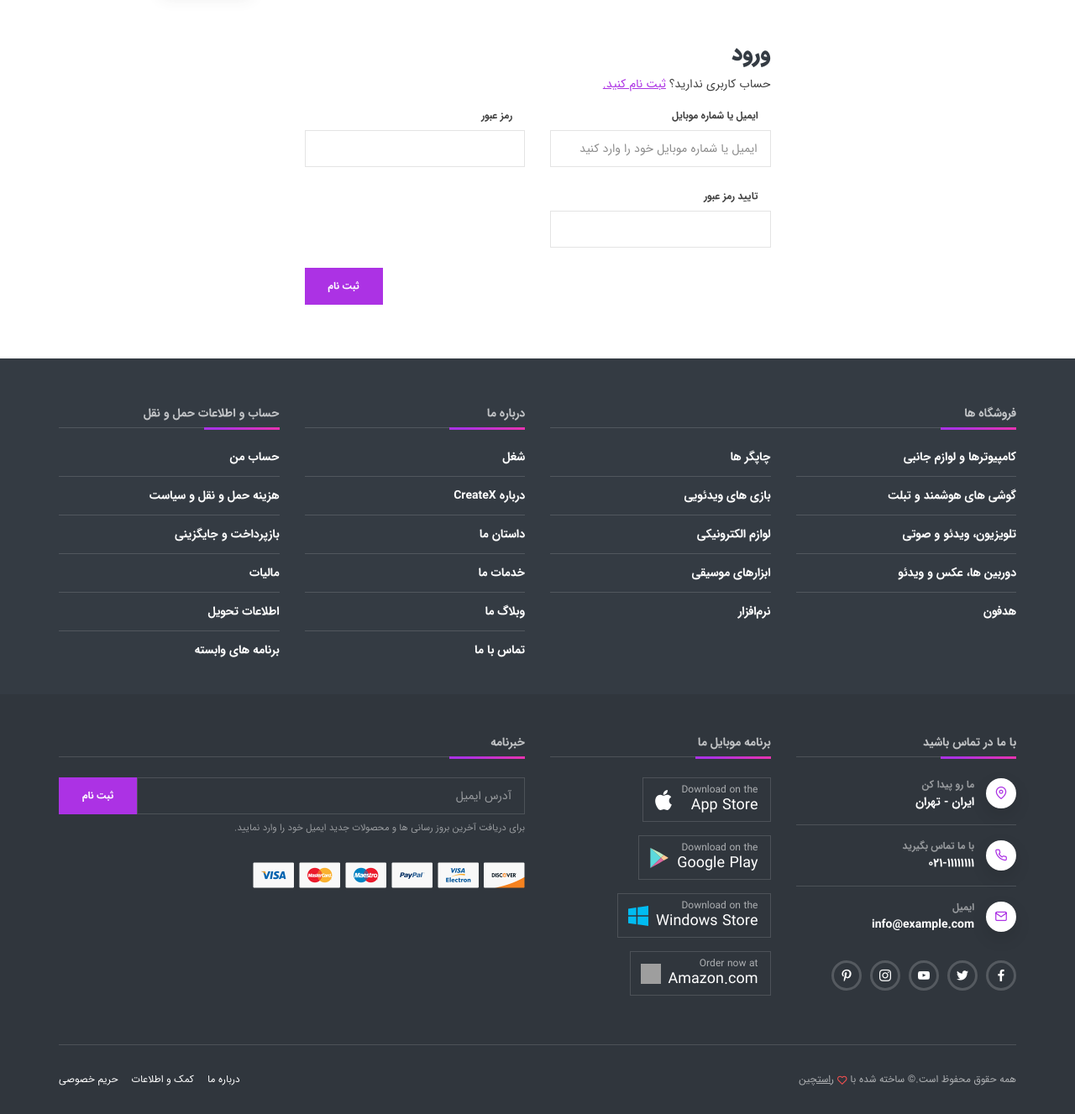
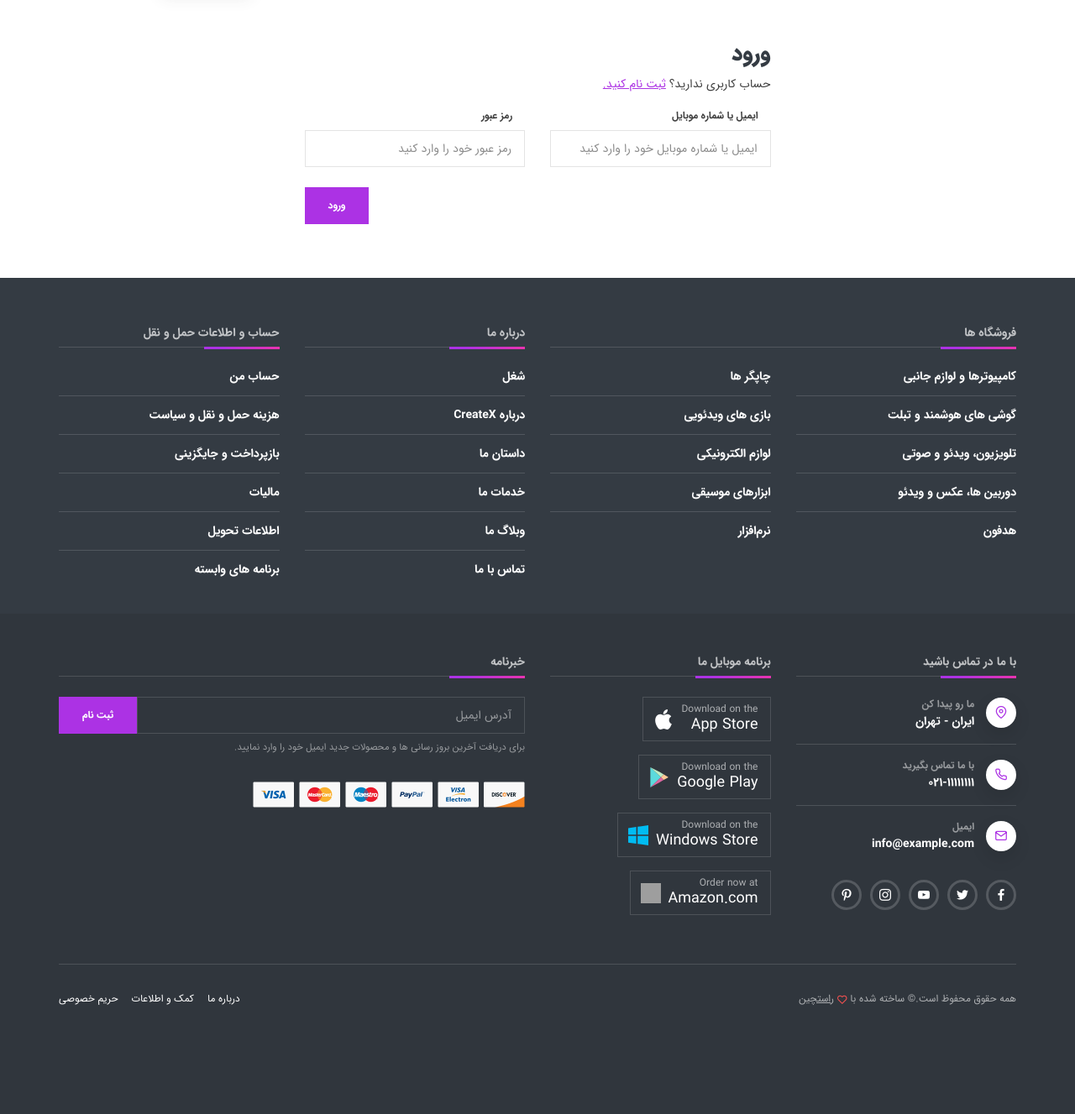
Before and after one commit to hossshakiba/django-shop, a Django app: template templates/account/login.html in a window 1280 px wide. Shown: the part 128-1455 px from the top of the page at 84% size. After the commit the page ends 1325 px from the top, so only its background shows below. Run offline with Django 3.2, Linux system fonts and the light colour scheme; the template is opened without the code that fills it: values that come from a table or form of the project are taken from there, others are empty; some libraries are stand-ins or nearby versions; grey boxes are pictures that could not be loaded.

Commit message:
Add User login and refacotr some code

```diff
--- a/account/forms.py
+++ b/account/forms.py
@@ -37,3 +37,7 @@ class SignupForm(forms.ModelForm):
         if len(password2) < 6:
             raise forms.ValidationError('حداقل طول رمز عبور ۶ است.')
         return cd
+
+class LoginForm(forms.Form):
+    email_or_phone  = forms.CharField(required=True)
+    password        = forms.CharField(widget= forms.PasswordInput(), required=True)
--- a/account/urls.py
+++ b/account/urls.py
@@ -1,8 +1,11 @@
 from django.urls import path
 from .views import (
     Register,
+    login_view
 )
 
+app_name = 'account'
 urlpatterns = [
-    path('sign-up', Register.as_view(), name='sign-up')
+    path('sign-up', Register.as_view(), name='sign-up'),
+    path('login', login_view, name='login')
 ]
--- a/config/urls.py
+++ b/config/urls.py
@@ -18,7 +18,6 @@ from django.urls import path, include
 from django.views.generic import TemplateView
 from decouple import config
 
-app_name='main'
 urlpatterns = [
     path('admin/', admin.site.urls),
     path('', TemplateView.as_view(template_name="homepage.html"), name='home'),
--- a/templates/account/login.html
+++ b/templates/account/login.html
@@ -3,40 +3,41 @@
 {% block content %}
 
     <div class="container mb-3 mt-5">
+        {% if messages %}
+            {% for message in messages %}
+                <div class="col-md-12 text-center alert alert-danger">
+                    {{ message }}
+                </div>
+            {% endfor %}
+        {% endif %}
       <div class="row justify-content-center">
           <div class="col-md-6 pb-5">
             <h3 class="h4 pb-1 mb-1"> ورود</h3>
-              <p class="text-right">حساب کاربری ندارید؟ <a href="/login"> ثبت نام کنید.</a></p>
+              <p class="text-right">حساب کاربری ندارید؟ <a href="{% url 'account:sign-up' %}"> ثبت نام کنید.</a></p>
             <form class="needs-validation" method="post" novalidate>{% csrf_token %}
               <div class="row">
                   <div class="col-sm-6">
                     <div class="form-group">
                       <label for="reg-fn">ایمیل یا شماره موبایل</label>
-                      {% render_field form.email class="form-control" type="email" required="required" placeholder="ایمیل یا شماره موبایل خود را وارد کنید"%}
-                      {% for error in form.email.errors %}
-                        <div class="mt-2 text-danger">{{error}}</div>
-                        <p data-toast data-toast-position="topCenter" data-toast-type="danger"  data-toast-icon="fe-icon-check-circle" data-toast-message="{{error}}"></p>
-                      {% endfor %}
+                      {% render_field form.email_or_phone class="form-control" type="email" required="required" placeholder="ایمیل یا شماره موبایل خود را وارد کنید"%}
+                        {% for error in form.email_or_phone.errors %}
+                            <div class="mt-2 text-danger">{{error}}</div>
+                        {% endfor %}
                     </div>
                   </div>
+
                   <div class="col-sm-6">
                     <div class="form-group">
                       <label for="reg-password">رمز عبور</label>
-                      {% render_field form.password1 class="form-control" type="password" required="required" id="reg-password"%}
-                    </div>
-                  </div>
-                  <div class="col-sm-6">
-                    <div class="form-group">
-                      <label for="reg-password-confirm">تایید رمز عبور</label>
-                      {% render_field form.password2 class="form-control" type="password" required="required" id="reg-password"%}
-                      {% for error in form.password2.errors %}
-                        <div class="mt-2 text-danger">{{error}}</div>
-                      {% endfor %}
+                      {% render_field form.password class="form-control" type="password" required="required" placeholder="رمز عبور خود را وارد کنید"%}
+                        {% for error in form.password.errors %}
+                            <div class="mt-2 text-danger">{{error}}</div>
+                        {% endfor %}
                     </div>
                   </div>
                 </div>
               <div class="text-left">
-                <button class="btn btn-primary" type="submit">ثبت نام</button>
+                <button class="btn btn-primary" type="submit">ورود</button>
               </div >
             </form>
           </div>
```
Also changed, not shown: account/views.py (+30 -1 lines), templates/account/signup.html (+6 -4 lines).
